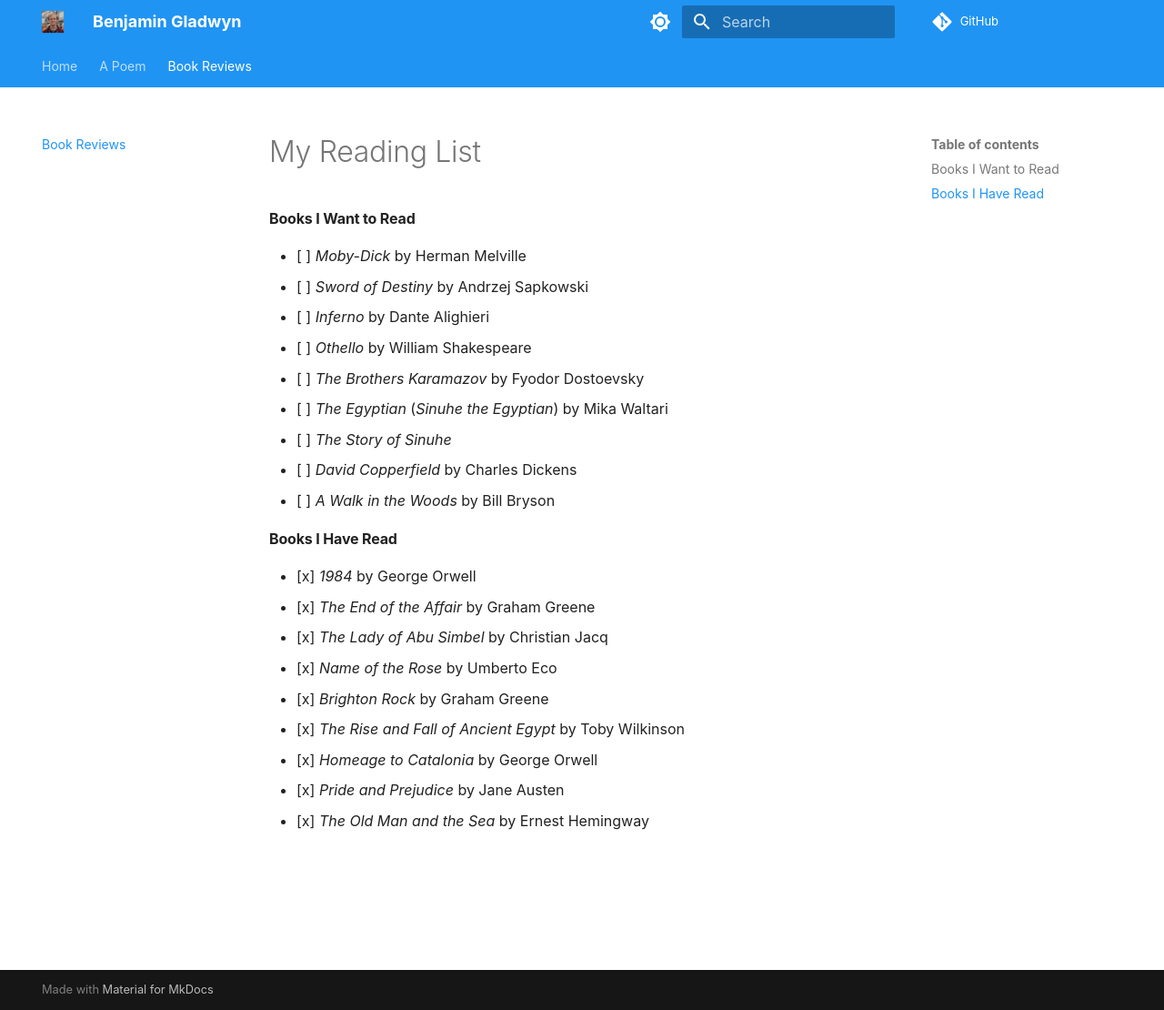
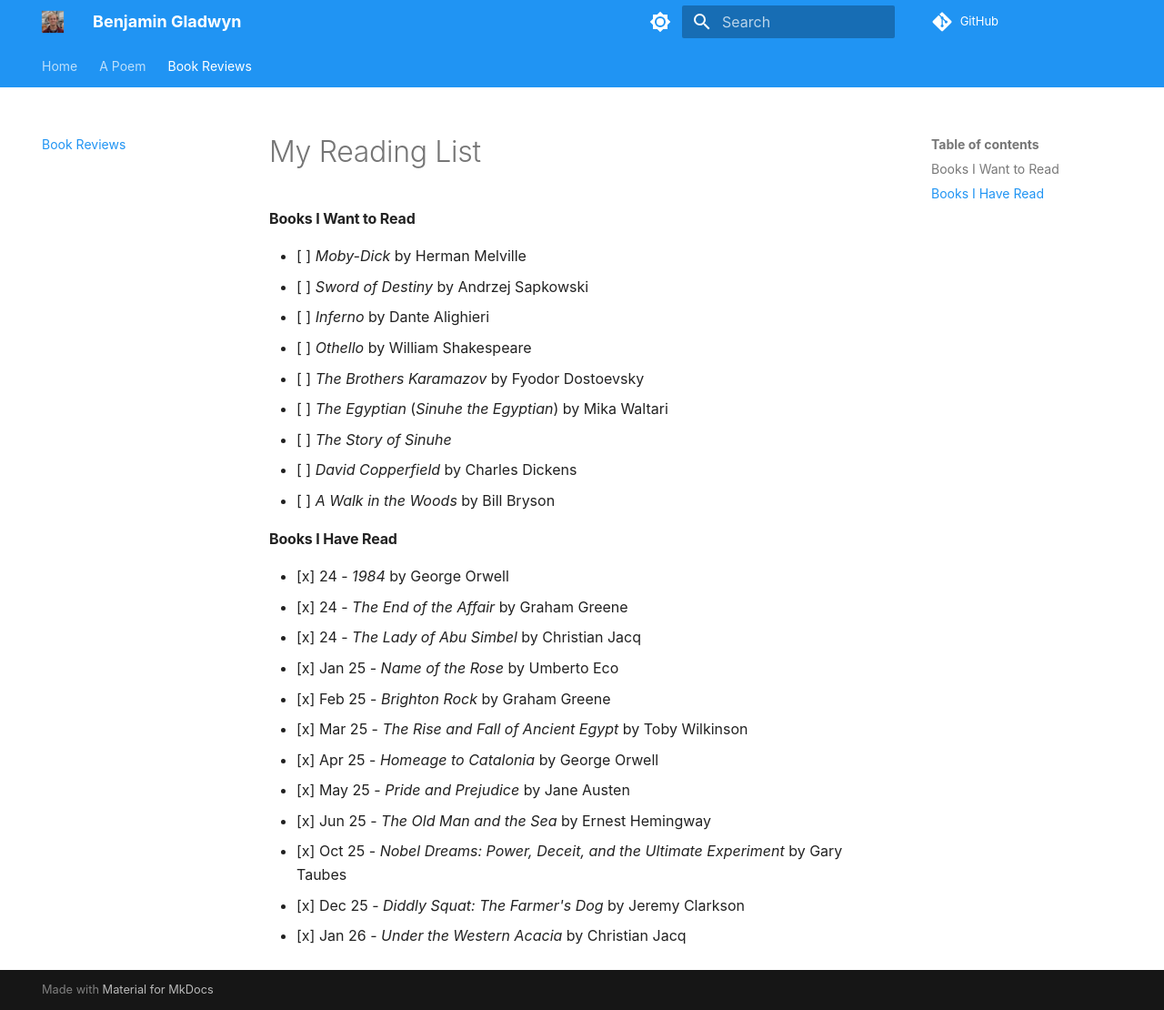
Before and after one commit to bengladwyn/bengladwyn.github.io, an MkDocs documentation site: the page built from docs/reviews.md, in a window 1280 px wide and 1110 px high. Shown: the whole window at 91% size. Built offline with MkDocs 1.6.1 and Material for MkDocs 9.7.7, drawn with Linux system fonts in a browser that asks for light colours.

Commit message:
Revise books read section with completion dates
Updated the list of books read with dates.

```diff
--- a/docs/reviews.md
+++ b/docs/reviews.md
@@ -12,12 +12,15 @@
 - [ ] *A Walk in the Woods* by Bill Bryson
 
 #### Books I Have Read
-- [x] *1984* by George Orwell
-- [x] *The End of the Affair* by Graham Greene
-- [x] *The Lady of Abu Simbel* by Christian Jacq
-- [x] *Name of the Rose* by Umberto Eco
-- [x] *Brighton Rock* by Graham Greene
-- [x] *The Rise and Fall of Ancient Egypt* by Toby Wilkinson
-- [x] *Homeage to Catalonia* by George Orwell
-- [x] *Pride and Prejudice* by Jane Austen
-- [x] *The Old Man and the Sea* by Ernest Hemingway
+- [x] 24 - *1984* by George Orwell
+- [x] 24 - *The End of the Affair* by Graham Greene
+- [x] 24 - *The Lady of Abu Simbel* by Christian Jacq
+- [x] Jan 25 - *Name of the Rose* by Umberto Eco
+- [x] Feb 25 - *Brighton Rock* by Graham Greene
+- [x] Mar 25 - *The Rise and Fall of Ancient Egypt* by Toby Wilkinson
+- [x] Apr 25 - *Homeage to Catalonia* by George Orwell
+- [x] May 25 - *Pride and Prejudice* by Jane Austen
+- [x] Jun 25 - *The Old Man and the Sea* by Ernest Hemingway
+- [x] Oct 25 - *Nobel Dreams: Power, Deceit, and the Ultimate Experiment* by Gary Taubes
+- [x] Dec 25 - *Diddly Squat: The Farmer's Dog* by Jeremy Clarkson
+- [x] Jan 26 - *Under the Western Acacia* by Christian Jacq
```
